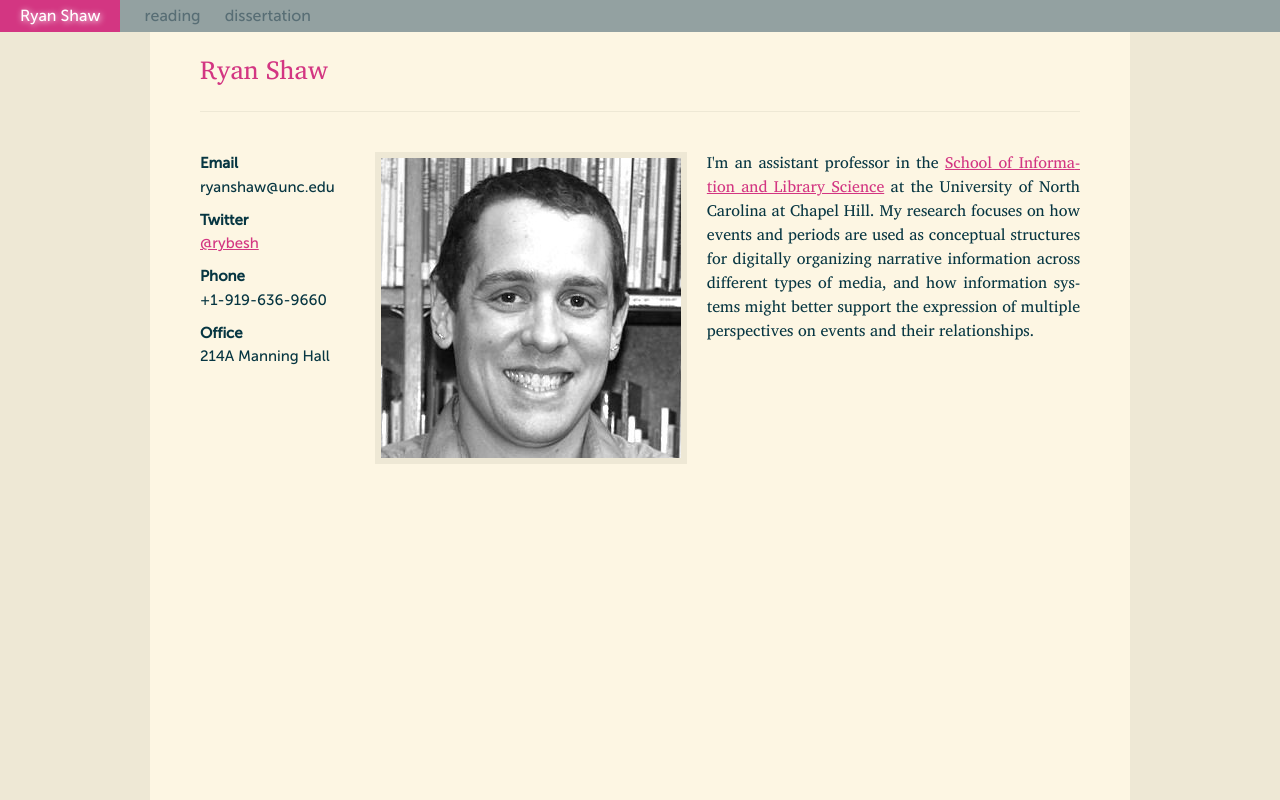
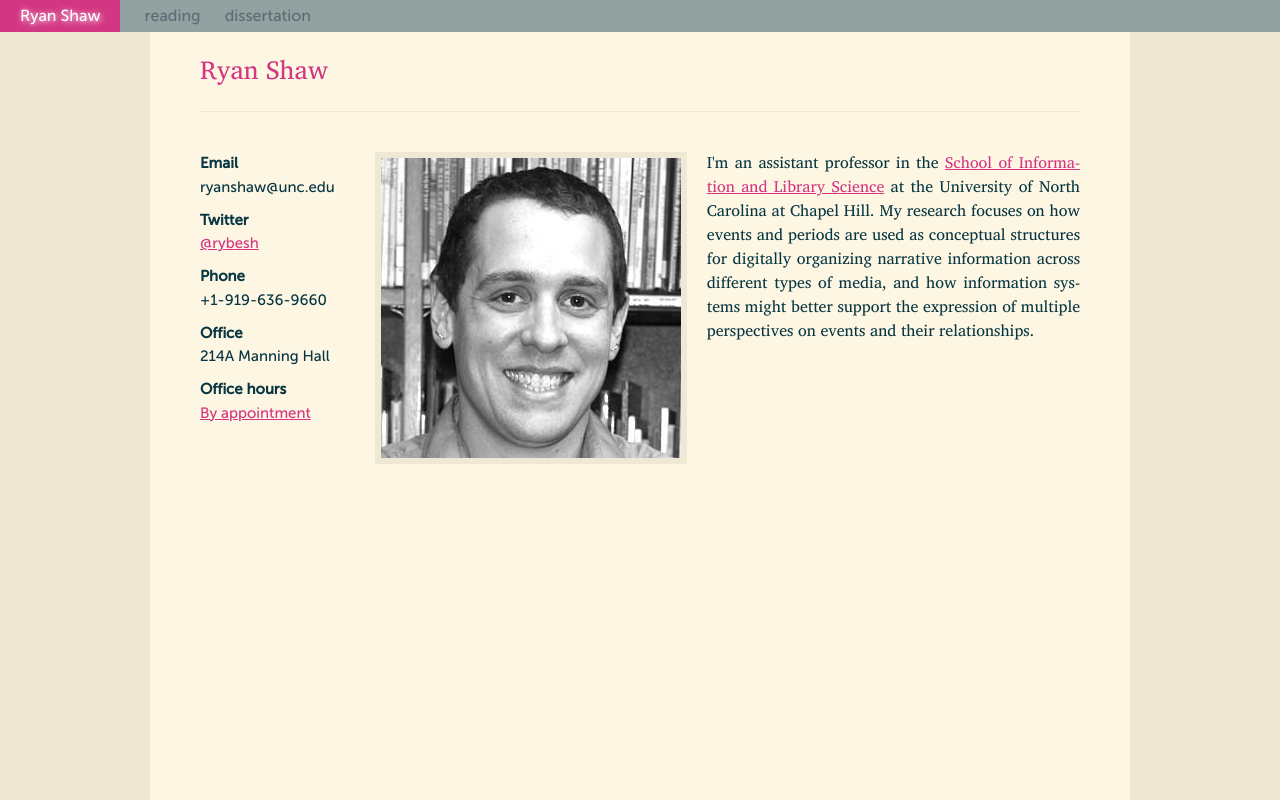
Before and after one commit to rybesh/mysite, a Django app: template mysite/templates/bio.html in a window 1280 px wide. Run offline with Django 3.2, Linux system fonts and the light colour scheme; the template is opened without the code that fills it, so the values that code supplies are empty; parts of the project's set-up code (start-up, migrations or seed data) failed here and were passed over; some libraries are stand-ins or nearby versions.

Commit message:
Added appointment link.

```diff
--- a/mysite/templates/bio.html
+++ b/mysite/templates/bio.html
@@ -22,6 +22,8 @@
       <dd>+1-919-636-9660</dd>
       <dt>Office</dt>
       <dd>214A Manning Hall</dd>
+      <dt>Office hours</dt>
+      <dd><a href="https://www.google.com/calendar/selfsched?sstoken=UU1hcklpdFFIYUpkfGRlZmF1bHR8ZDM1OGU1YmFiMDc3ZDI4OWUzMjBlMmI1ODk3NTZjZWE" title="Make an appointment">By appointment</a></dd>
     </dl>
     <img class="representative" alt="Ryan Shaw" src="/media/img/me_bw.jpg" width="300" height="300"/>
     <p class="sweet-justice">
```
